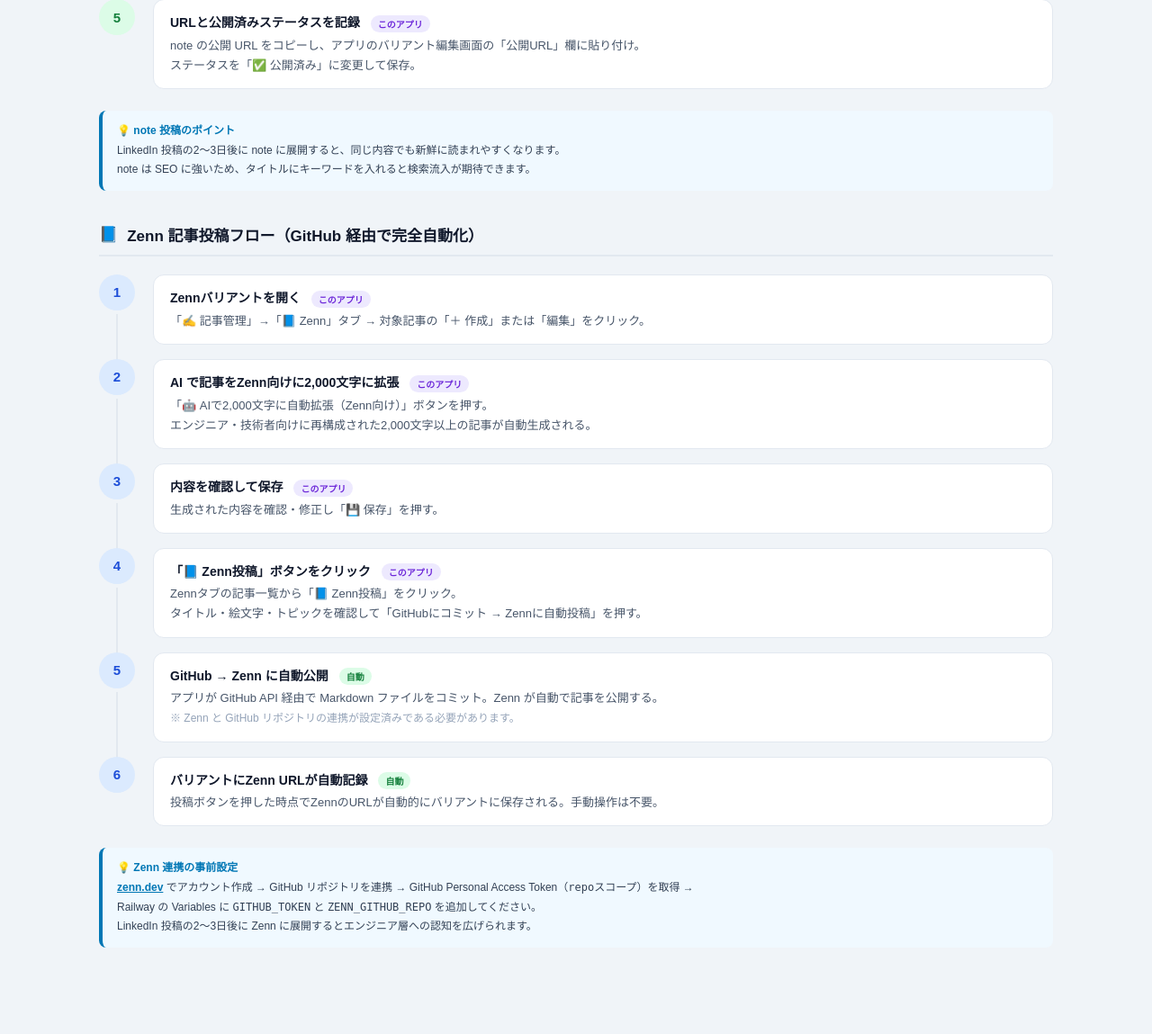
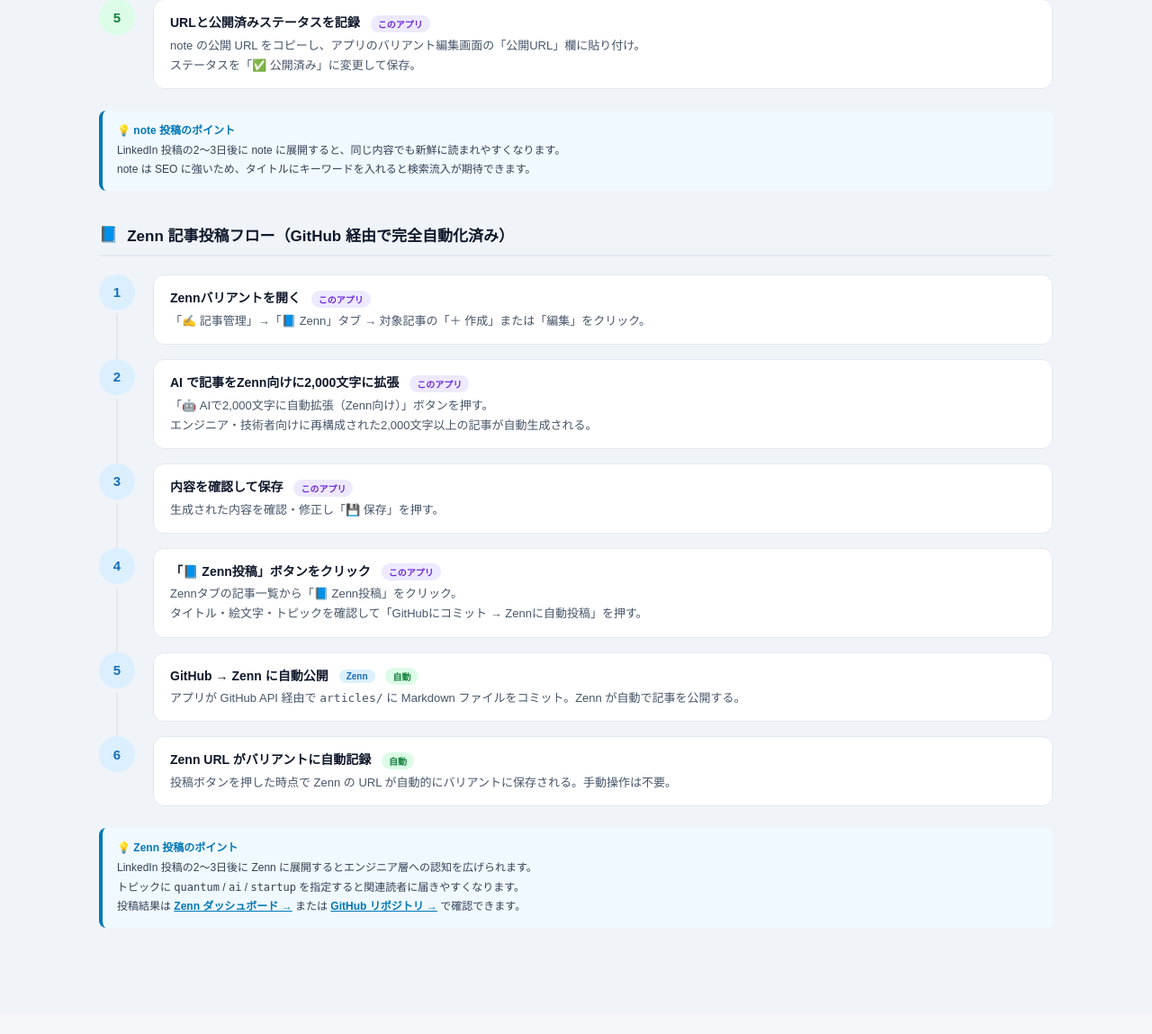
Before and after one commit to jqca/linkedin-analytics, a Flask app: page /workflow in a window 1280 px wide. Shown: the part 1355-2504 px from the top of the page at 90% size. After the commit the page ends 2386 px from the top, so only its background shows below. Run offline with Flask 3, Linux system fonts and the light colour scheme; the visitor is signed in with stand-in values (Sample User, id 1); parts of the project's set-up code (start-up, migrations or seed data) failed here and were passed over; some libraries are stand-ins or nearby versions.

Commit message:
Update workflow: Zenn section reflects completed setup

```diff
--- a/templates/workflow.html
+++ b/templates/workflow.html
@@ -91,6 +91,8 @@
   .wf-tag-note   { background: #f0fdf4; color: #15803d; }
   .wf-tag-linked { background: #dbeafe; color: #1d4ed8; }
   .wf-tag-auto   { background: #dcfce7; color: #15803d; }
+  .wf-tag-zenn   { background: #dbeffe; color: #1a6fb5; }
+  .wf-num-zenn   { background: #dbeffe; color: #1a6fb5; }
 
   .tip-box {
     background: #f0f9ff;
@@ -255,12 +257,12 @@
 <!-- ═══ Zenn 自動投稿フロー ═══ -->
 <div class="wf-section">
   <div class="wf-title">
-    <span>📘</span> Zenn 記事投稿フロー（GitHub 経由で完全自動化）
+    <span>📘</span> Zenn 記事投稿フロー（GitHub 経由で完全自動化済み）
   </div>
   <div class="wf-steps">
 
     <div class="wf-step">
-      <div class="wf-num wf-num-blue">1</div>
+      <div class="wf-num wf-num-zenn">1</div>
       <div class="wf-body">
         <div class="wf-body-title">Zennバリアントを開く <span class="wf-tag wf-tag-app">このアプリ</span></div>
         <div class="wf-body-desc">
@@ -270,7 +272,7 @@
     </div>
 
     <div class="wf-step">
-      <div class="wf-num wf-num-blue">2</div>
+      <div class="wf-num wf-num-zenn">2</div>
       <div class="wf-body">
         <div class="wf-body-title">AI で記事をZenn向けに2,000文字に拡張 <span class="wf-tag wf-tag-app">このアプリ</span></div>
         <div class="wf-body-desc">
@@ -281,7 +283,7 @@
     </div>
 
     <div class="wf-step">
-      <div class="wf-num wf-num-blue">3</div>
+      <div class="wf-num wf-num-zenn">3</div>
       <div class="wf-body">
         <div class="wf-body-title">内容を確認して保存 <span class="wf-tag wf-tag-app">このアプリ</span></div>
         <div class="wf-body-desc">
@@ -291,7 +293,7 @@
     </div>
 
     <div class="wf-step">
-      <div class="wf-num wf-num-blue">4</div>
+      <div class="wf-num wf-num-zenn">4</div>
       <div class="wf-body">
         <div class="wf-body-title">「📘 Zenn投稿」ボタンをクリック <span class="wf-tag wf-tag-app">このアプリ</span></div>
         <div class="wf-body-desc">
@@ -302,22 +304,21 @@
     </div>
 
     <div class="wf-step">
-      <div class="wf-num wf-num-blue">5</div>
+      <div class="wf-num wf-num-zenn">5</div>
       <div class="wf-body">
-        <div class="wf-body-title">GitHub → Zenn に自動公開 <span class="wf-tag wf-tag-auto">自動</span></div>
+        <div class="wf-body-title">GitHub → Zenn に自動公開 <span class="wf-tag wf-tag-zenn">Zenn</span> <span class="wf-tag wf-tag-auto">自動</span></div>
         <div class="wf-body-desc">
-          アプリが GitHub API 経由で Markdown ファイルをコミット。Zenn が自動で記事を公開する。<br>
-          <span style="color:#94a3b8;font-size:12px;">※ Zenn と GitHub リポジトリの連携が設定済みである必要があります。</span>
+          アプリが GitHub API 経由で <code>articles/</code> に Markdown ファイルをコミット。Zenn が自動で記事を公開する。
         </div>
       </div>
     </div>
 
     <div class="wf-step">
-      <div class="wf-num wf-num-blue">6</div>
+      <div class="wf-num wf-num-zenn">6</div>
       <div class="wf-body">
-        <div class="wf-body-title">バリアントにZenn URLが自動記録 <span class="wf-tag wf-tag-auto">自動</span></div>
+        <div class="wf-body-title">Zenn URL がバリアントに自動記録 <span class="wf-tag wf-tag-auto">自動</span></div>
         <div class="wf-body-desc">
-          投稿ボタンを押した時点でZennのURLが自動的にバリアントに保存される。手動操作は不要。
+          投稿ボタンを押した時点で Zenn の URL が自動的にバリアントに保存される。手動操作は不要。
         </div>
       </div>
     </div>
@@ -325,13 +326,16 @@
   </div>
 
   <div class="tip-box">
-    <strong>💡 Zenn 連携の事前設定</strong><br>
-    <a href="https://zenn.dev" target="_blank" rel="noopener"
-       style="color:#0077B5;font-weight:600;">zenn.dev</a>
-    でアカウント作成 → GitHub リポジトリを連携 →
-    GitHub Personal Access Token（<code>repo</code>スコープ）を取得 →<br>
-    Railway の Variables に <code>GITHUB_TOKEN</code> と <code>ZENN_GITHUB_REPO</code> を追加してください。<br>
-    LinkedIn 投稿の2〜3日後に Zenn に展開するとエンジニア層への認知を広げられます。
+    <strong>💡 Zenn 投稿のポイント</strong><br>
+    LinkedIn 投稿の2〜3日後に Zenn に展開するとエンジニア層への認知を広げられます。<br>
+    トピックに <code>quantum</code> / <code>ai</code> / <code>startup</code> を指定すると関連読者に届きやすくなります。<br>
+    投稿結果は
+    <a href="https://zenn.dev/dashboard" target="_blank" rel="noopener"
+       style="color:#0077B5;font-weight:600;">Zenn ダッシュボード →</a>
+    または
+    <a href="https://github.com/jqca/zenn-content" target="_blank" rel="noopener"
+       style="color:#0077B5;font-weight:600;">GitHub リポジトリ →</a>
+    で確認できます。
   </div>
 </div>
 
```
